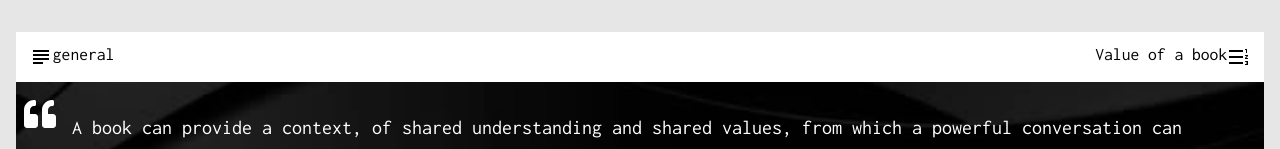
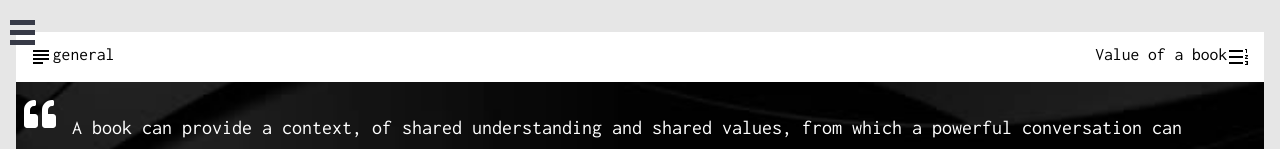
Before and after one commit to Elir-Mahad/inner-work, a React (Create React App) app: page /general in a window 1280 px wide. Shown: the top 149 px of the page. Built offline with nearby package versions, Linux system fonts and the light colour scheme.

Commit message:
Add sideBar to general quotes screen

```diff
--- a/src/components/screens/GeneralScreen.js
+++ b/src/components/screens/GeneralScreen.js
@@ -2,7 +2,7 @@ import React from "react";
 import QuoteContainer from "../containers/QuoteContainer";
 import { CategoryScreen } from "../../Styles";
 import { data } from "../general-parts/Data";
-
+import SideBar from "../general-parts/SideBar";
 //!------------------------------------------------------------IMPORTS
 
 const General = () => {
@@ -11,6 +11,8 @@ const General = () => {
   //
   return (
     <CategoryScreen>
+      <SideBar pageWrapId={"page-wrap"} outerContainerId={"App"} />
+      <div id="page-wrap">
         <div>
           {/*  */}
           {quotesData.map((item) => (
@@ -22,6 +24,7 @@ const General = () => {
             />
           ))}
         </div>
+      </div>
     </CategoryScreen>
   );
 };
```
Lines whose indentation alone changed are shown as unchanged.
